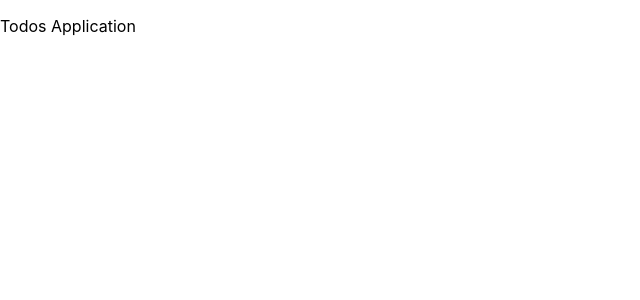
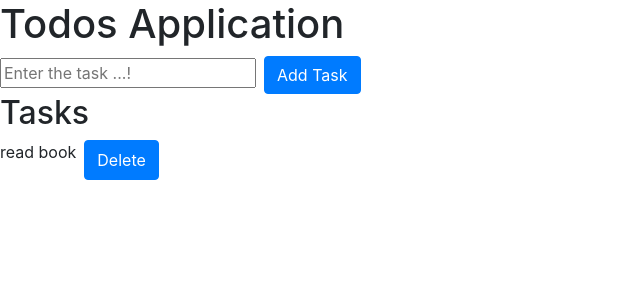
Before and after one commit to madhan-gunapati/todos-application, a React (Create React App) app: page / in a window 1280 px wide. Shown: the top 300 px of the page, without its empty margins (0-640 px from the left). Built offline with nearby package versions, Linux system fonts and the light colour scheme.

Commit message:
data looses after refresh

```diff
--- a/public/index.html
+++ b/public/index.html
@@ -25,6 +25,10 @@
       Learn how to configure a non-root public URL by running `npm run build`.
     -->
     <title>React App</title>
+    <link rel="stylesheet" href="https://stackpath.bootstrapcdn.com/bootstrap/4.5.2/css/bootstrap.min.css" integrity="sha384-JcKb8q3iqJ61gNV9KGb8thSsNjpSL0n8PARn9HuZOnIxN0hoP+VmmDGMN5t9UJ0Z" crossorigin="anonymous"/>
+    <script src="https://code.jquery.com/jquery-3.5.1.slim.min.js" integrity="sha384-DfXdz2htPH0lsSSs5nCTpuj/zy4C+OGpamoFVy38MVBnE+IbbVYUew+OrCXaRkfj" crossorigin="anonymous"></script>
+    <script src="https://cdn.jsdelivr.net/npm/popper.js@1.16.1/dist/umd/popper.min.js" integrity="sha384-9/reFTGAW83EW2RDu2S0VKaIzap3H66lZH81PoYlFhbGU+6BZp6G7niu735Sk7lN" crossorigin="anonymous"></script>
+    <script src="https://stackpath.bootstrapcdn.com/bootstrap/4.5.2/js/bootstrap.min.js" integrity="sha384-B4gt1jrGC7Jh4AgTPSdUtOBvfO8shuf57BaghqFfPlYxofvL8/KUEfYiJOMMV+rV" crossorigin="anonymous"></script>
   </head>
   <body>
     <noscript>You need to enable JavaScript to run this app.</noscript>
--- a/src/App.js
+++ b/src/App.js
@@ -1,3 +1,5 @@
-const App = ()=><p>Todos Application</p>
+import TodoHome  from "./components/TodoHome";
+
+const App = ()=><TodoHome />
 
 export default App;
--- /dev/null
+++ b/src/components/Task/index.js
@@ -0,0 +1,8 @@
+const Task = (props)=>{
+    const {data} = props
+
+    return <div className="d-flex flex-row">  <p>{data}</p> <button type='button' className="ml-2 btn btn-primary">Delete</button></div>
+}
+
+
+export default Task
--- /dev/null
+++ b/src/components/TodoHome/index.js
@@ -0,0 +1,47 @@
+
+import {Component} from 'react'
+
+import{ v4 as uuidv4 } from 'uuid'
+
+import Task from '../Task'
+
+class TodoHome extends Component{
+    constructor(){
+        super()
+        let tasks = localStorage.getItem('tasks')
+        tasks = ['read book']
+        this.state={ tasks, inputValue:''}
+    }
+
+    changeInput = (e)=>{
+        this.setState({inputValue:e.target.value})
+    }
+
+    addTask = ()=>{
+        const {inputValue, tasks } = this.state
+        tasks.push(String(inputValue))
+        this.setState({tasks, inputValue:''})
+
+    }
+
+    render(){
+        const {tasks , inputValue} = this.state
+        return <div>
+        <h1>Todos Application</h1>
+        <input value={inputValue} type='text' placeholder='Enter the task ...!' onChange={this.changeInput} />
+        <button type='button' className='ml-2 btn btn-primary' onClick={this.addTask}>Add Task</button>
+
+
+        <h2>Tasks</h2>
+
+        {
+            tasks.map((item)=><Task key={uuidv4()} data={item} />)
+        }
+    </div>
+    }
+}
+
+
+
+
+export default TodoHome
```
